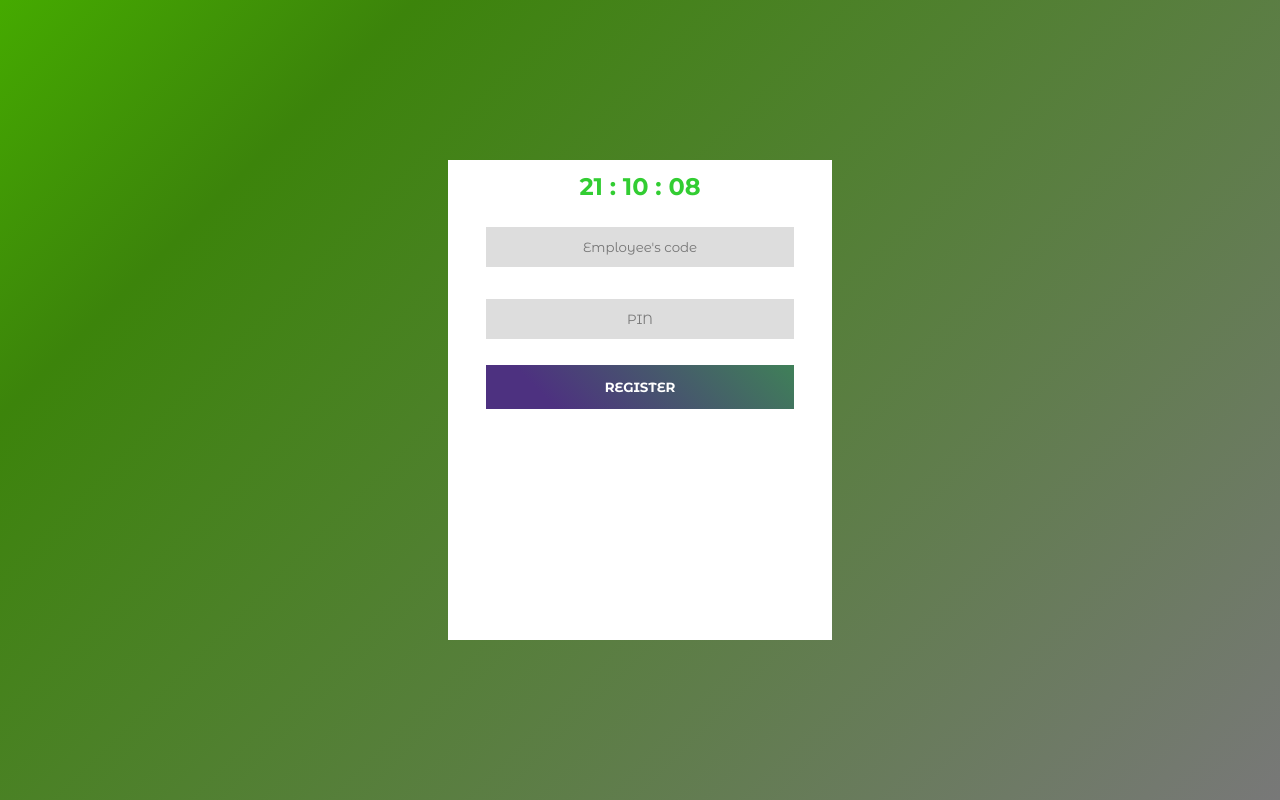
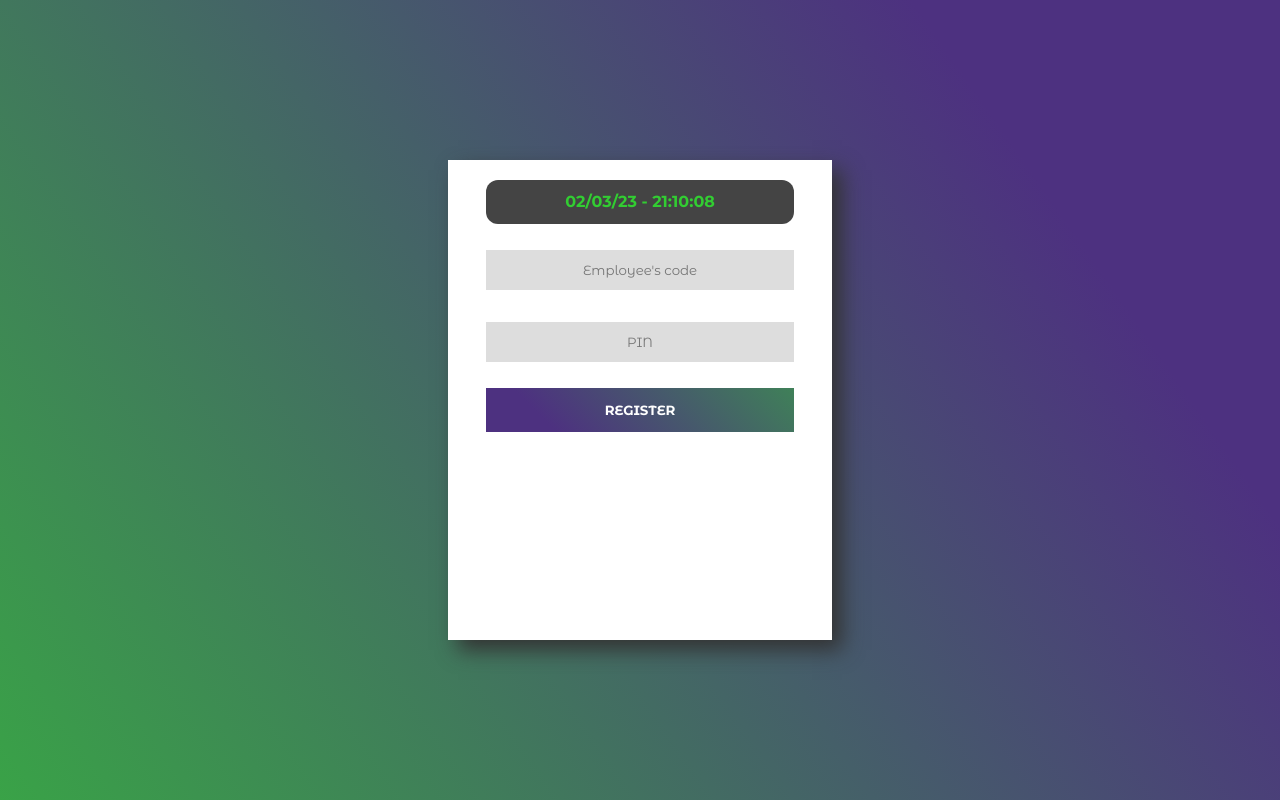
Before and after one commit to glgio7/Pontorino, a React (Vite) app: page /clockin in a window 1280 px wide. Built offline with nearby package versions, Linux system fonts and the light colour scheme; a web font is replaced by a local one.

Commit message:
add: clockin page styles

```diff
--- a/src/components/Form/index.tsx
+++ b/src/components/Form/index.tsx
@@ -2,8 +2,13 @@ import { useState } from "react";
 import Button from "../Button";
 import * as S from "./styles";
 
+const dailyDate = new Date();
+const day = dailyDate.getDay();
+const month = dailyDate.getMonth() + 1;
+const year = dailyDate.getFullYear().toString().slice(2, 4);
+
 const Form = () => {
-	const [currentDate, setCurrentDate] = useState<string>("");
+	const [currentDate, setCurrentDate] = useState<string>("Loading...");
 
 	const getCurrentDate = (): void => {
 		const currentDate = new Date();
@@ -11,9 +16,9 @@ const Form = () => {
 		const minutes = currentDate.getMinutes();
 		const seconds = currentDate.getSeconds();
 
-		const update = `${hours < 10 ? "0" + hours : hours} : ${
+		const update = `${hours < 10 ? "0" + hours : hours}:${
 			minutes < 10 ? "0" + minutes : minutes
-		} : ${seconds < 10 ? "0" + seconds : seconds}`;
+		}:${seconds < 10 ? "0" + seconds : seconds}`;
 
 		setCurrentDate(update);
 	};
@@ -22,7 +27,12 @@ const Form = () => {
 
 	return (
 		<S.Form>
-			<h2>{currentDate}</h2>
+			<h2>
+				<>
+					{day < 10 ? "0" + day : day}/{month < 10 ? "0" + month : month}/{year}{" "}
+					- {currentDate}
+				</>
+			</h2>
 			<input type={"text"} placeholder={"Employee's code"} />
 			<input type={"password"} placeholder={"PIN"} />
 			<Button className="handle-form">REGISTER</Button>
--- a/src/components/Form/styles.ts
+++ b/src/components/Form/styles.ts
@@ -14,9 +14,56 @@ export const Form = styled.form`
 
 	position: relative;
 
+	box-shadow: 10px 10px 20px #333;
+
 	h2 {
+		font-size: 1rem;
+		line-height: 1.25rem;
+
+		cursor: pointer;
+
+		width: 80%;
+
+		margin-top: 20px;
+		padding: 12px;
+
+		border-radius: 12px;
+
+		background-color: #444;
 		color: #32cd32;
-		margin-top: 12px;
+
+		position: relative;
+
+		z-index: 5;
+
+		&:hover {
+			::after {
+				top: -48px;
+
+				opacity: 1;
+
+				background-color: #fff;
+			}
+		}
+	}
+
+	h2::after {
+		content: "Horário de Brasília";
+
+		background-color: #444;
+
+		padding: 3px 6px;
+
+		border-radius: 12px;
+
+		position: absolute;
+		top: 0;
+		left: 0;
+		right: 0;
+
+		opacity: 0;
+
+		transition: all 300ms;
 	}
 
 	input {
--- a/src/pages/Clockin/styles.ts
+++ b/src/pages/Clockin/styles.ts
@@ -9,11 +9,6 @@ export const ClockIn = styled.div`
 	flex-direction: column;
 	justify-content: center;
 
-	background: rgb(52, 52, 52);
-	background: linear-gradient(
-		-45deg,
-		rgba(120, 120, 120, 1) 0%,
-		rgba(60, 132, 11, 1) 80%,
-		rgba(69, 170, 0, 1) 100%
-	);
+	background-color: #32cd32;
+	background: linear-gradient(-125deg, #4d3180 20%, #32cd32 130%);
 `;
```
